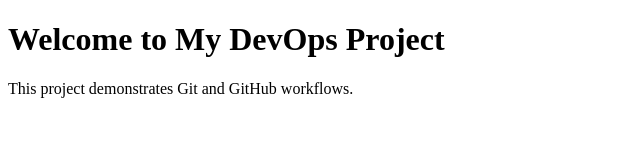
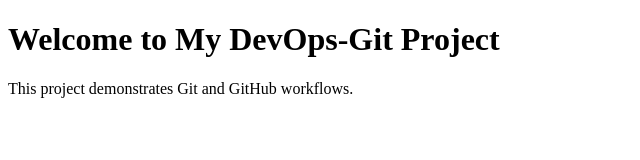
Before and after one commit to Divya0Sharma/devops-git-project, a plain HTML site: page index.html in a window 1280 px wide. Shown: the whole page, without its empty margins (0-640 px from the left). Drawn offline with Linux system fonts and the light colour scheme.

Commit message:
Updated homepage heading(second time) in test

```diff
--- a/index.html
+++ b/index.html
@@ -4,7 +4,7 @@
     <title>DevOps Git Project</title>
 </head>
 <body>
-    <h1>Welcome to My DevOps Project</h1>
+    <h1>Welcome to My DevOps-Git Project</h1>
     <p>This project demonstrates Git and GitHub workflows.</p>
 </body>
 </html>
```
